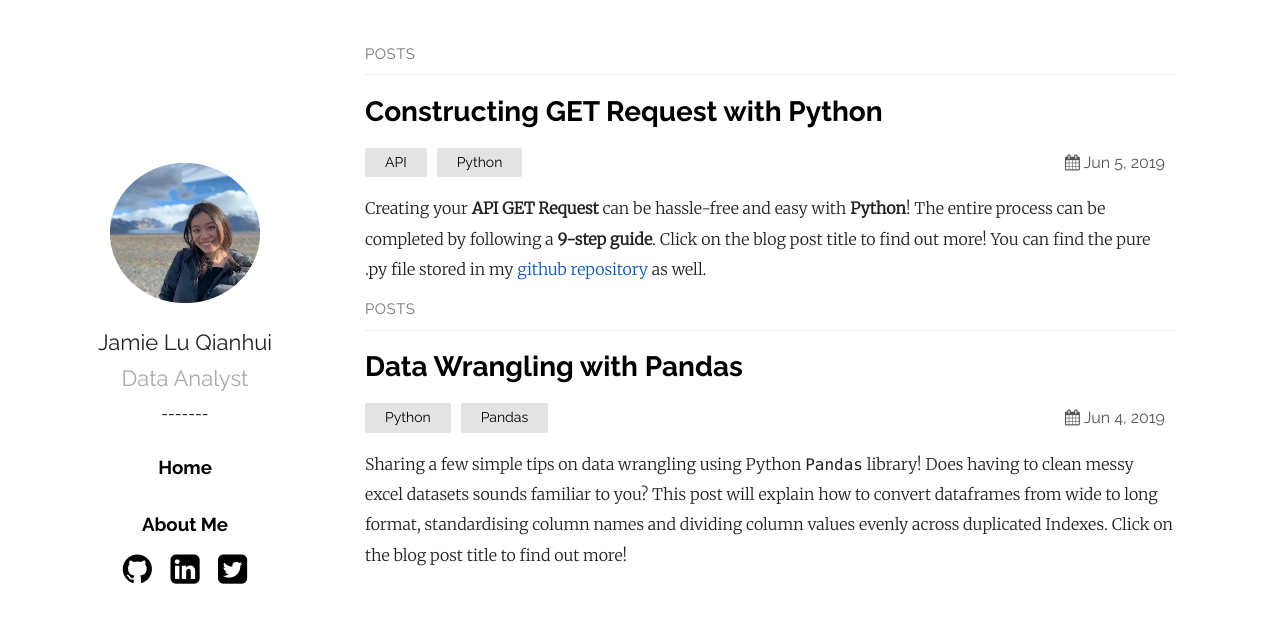
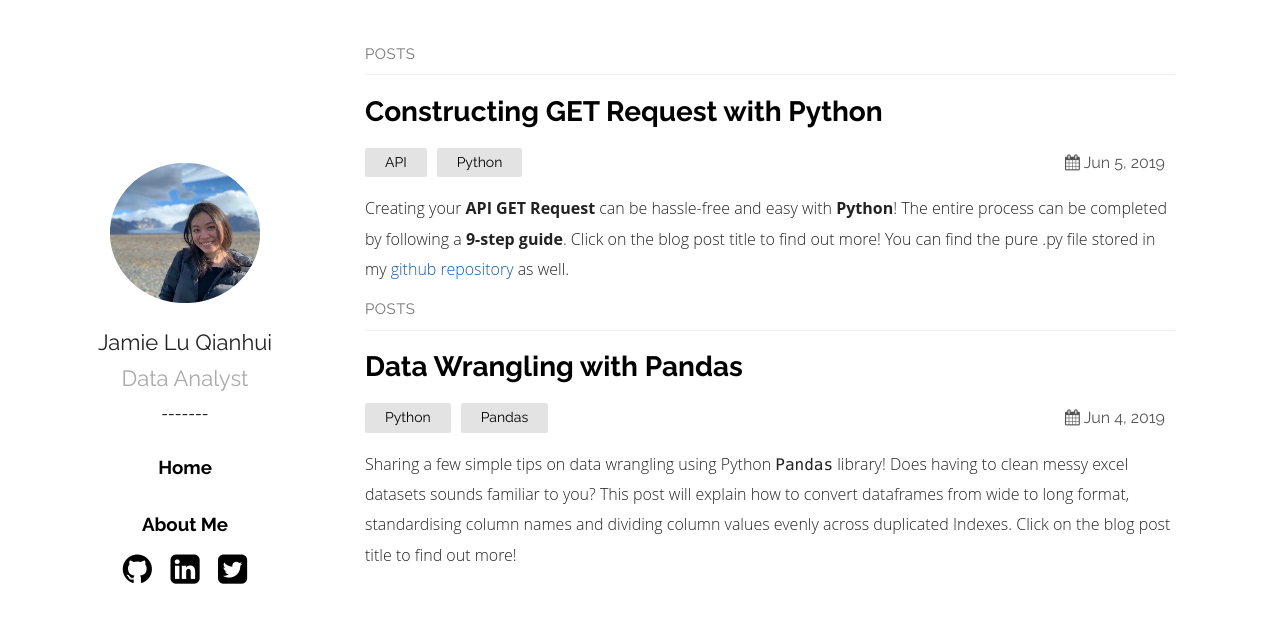
Before and after one commit to jamieqianhui/jamieqianhui.github.io, a Jekyll site: the page built from index.md, in a window 1280 px wide. Shown: the top 623 px of the page. Built offline with Jekyll 4.4.1, drawn with Linux system fonts in a browser that asks for light colours.

Commit message:
Update plain.scss

```diff
--- a/_sass/plain.scss
+++ b/_sass/plain.scss
@@ -159,7 +159,7 @@ main {
 	padding-left: 40px;
 }
 .post {
-	font-family: 'Merriweather', sans-serif;
+	font-family: 'Open Sans', sans-serif;
 	font-weight: 300;
 	color: #222;
 	line-height: 1.9em;
```
